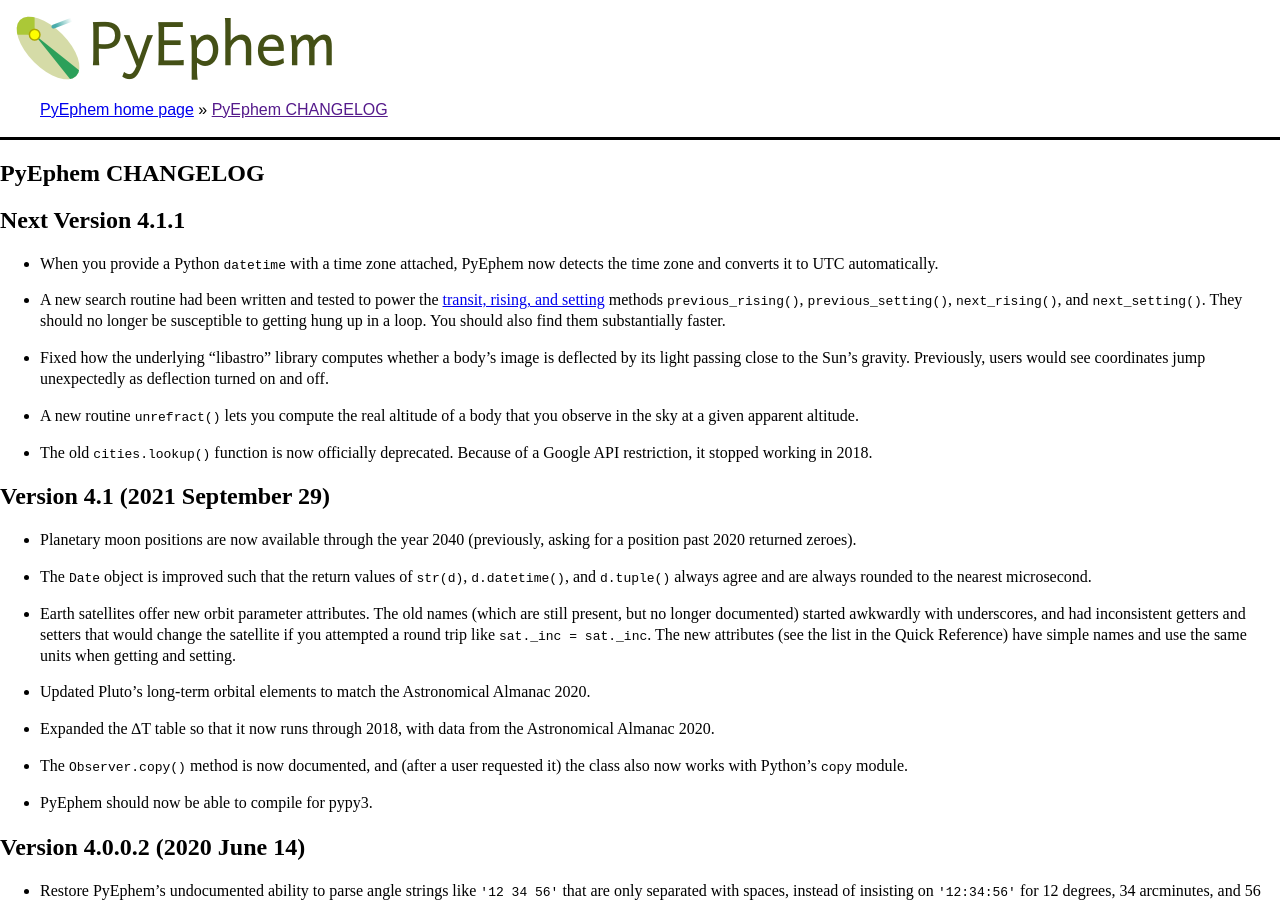
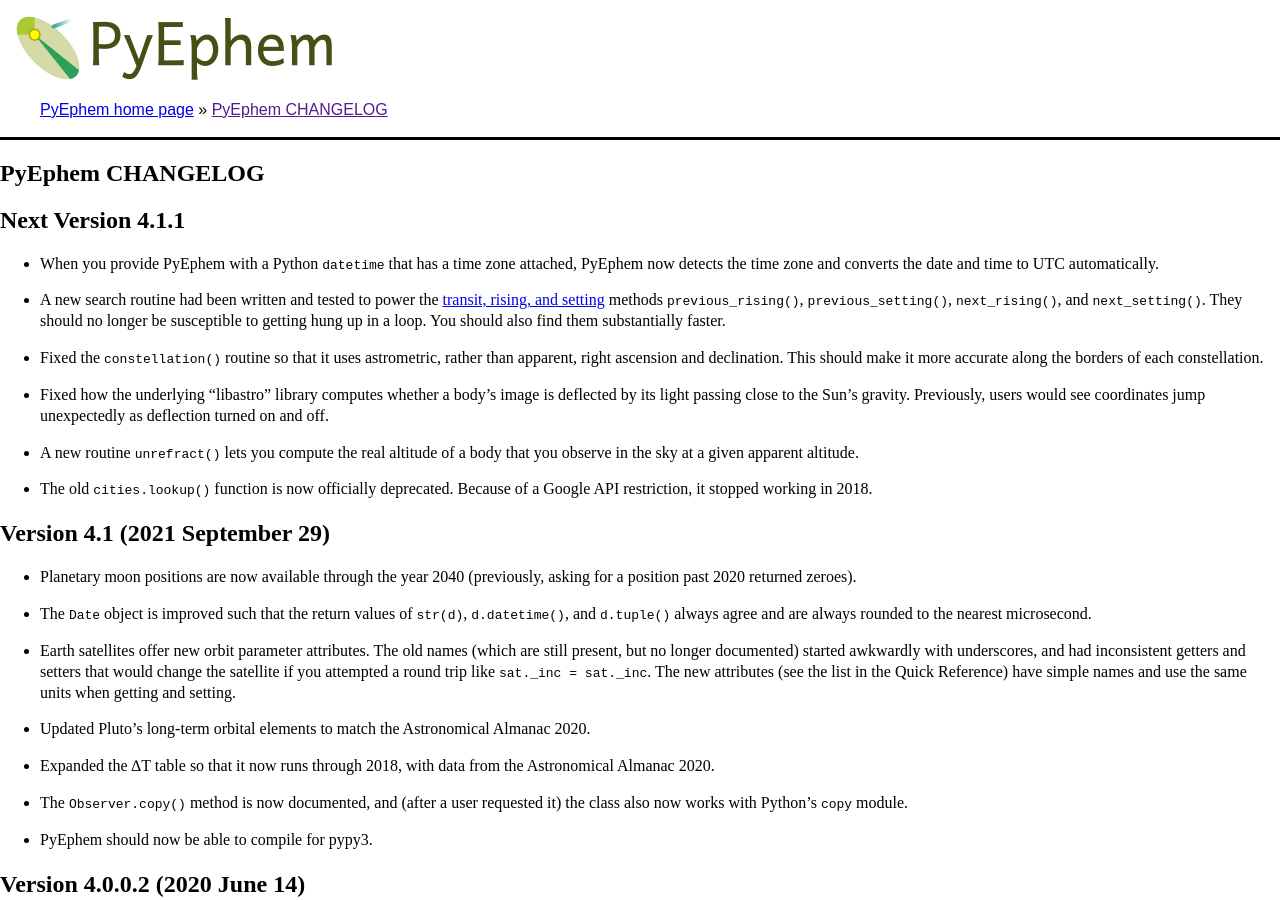
Before and after one commit to brandon-rhodes/pyephem, a Sphinx documentation site: the page built from ephem/doc/CHANGELOG.rst, in a window 1280 px wide and 900 px high. Built offline with Sphinx 7.4.7, drawn with Linux system fonts in a browser that asks for light colours.

Commit message:
Fix #193: constellation() use astrometric RA/dec

```diff
--- a/ephem/doc/CHANGELOG.rst
+++ b/ephem/doc/CHANGELOG.rst
@@ -5,8 +5,9 @@
 Next Version 4.1.1
 ------------------
 
-- When you provide a Python ``datetime`` with a time zone attached,
-  PyEphem now detects the time zone and converts it to UTC automatically.
+- When you provide PyEphem with a Python ``datetime`` that has a time
+  zone attached, PyEphem now detects the time zone and converts the date
+  and time to UTC automatically.
 
 - A new search routine had been written and tested
   to power the :ref:`transit-rising-setting` methods
@@ -16,6 +17,10 @@
   ``next_setting()``.
   They should no longer be susceptible to getting hung up in a loop.
   You should also find them substantially faster.
+
+- Fixed the ``constellation()`` routine so that it uses astrometric,
+  rather than apparent, right ascension and declination.  This should
+  make it more accurate along the borders of each constellation.
 
 - Fixed how the underlying “libastro” library computes whether a body’s
   image is deflected by its light passing close to the Sun’s gravity.
```
Also changed, not shown: 2 other files.
